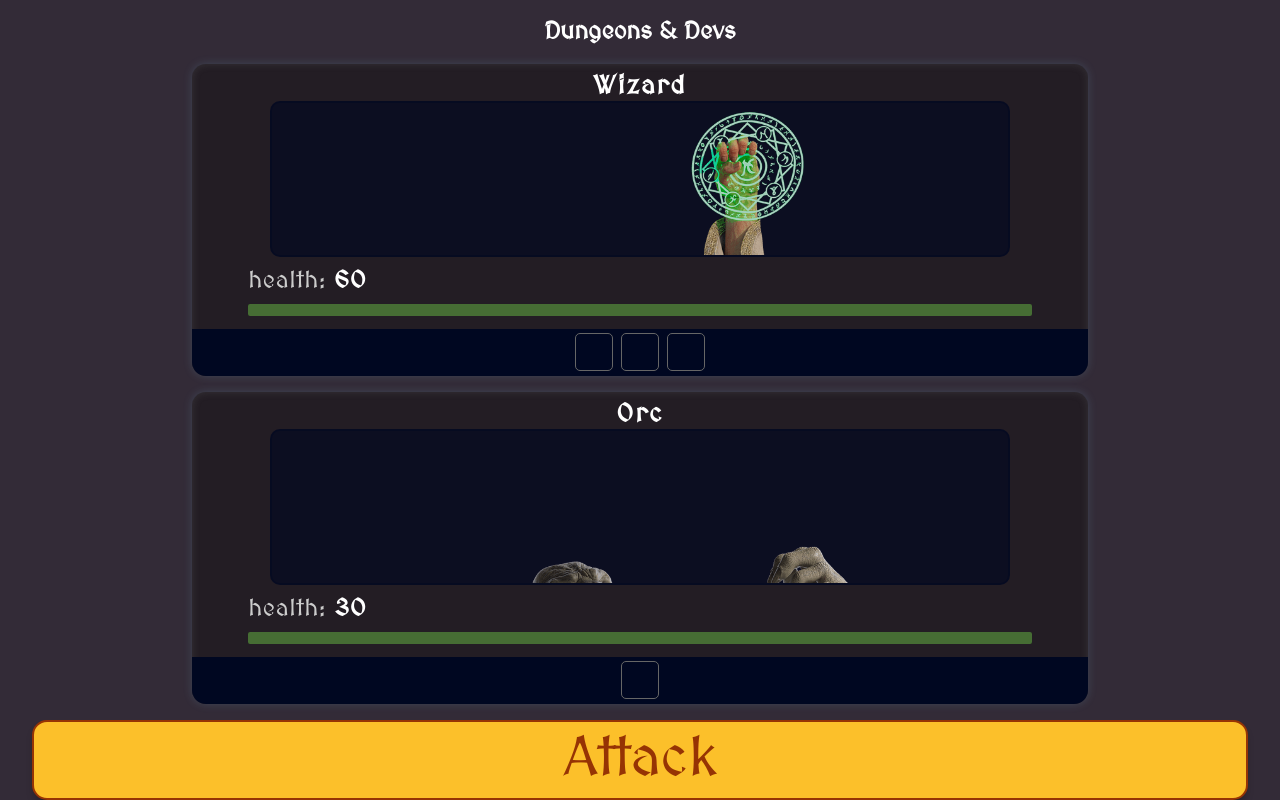
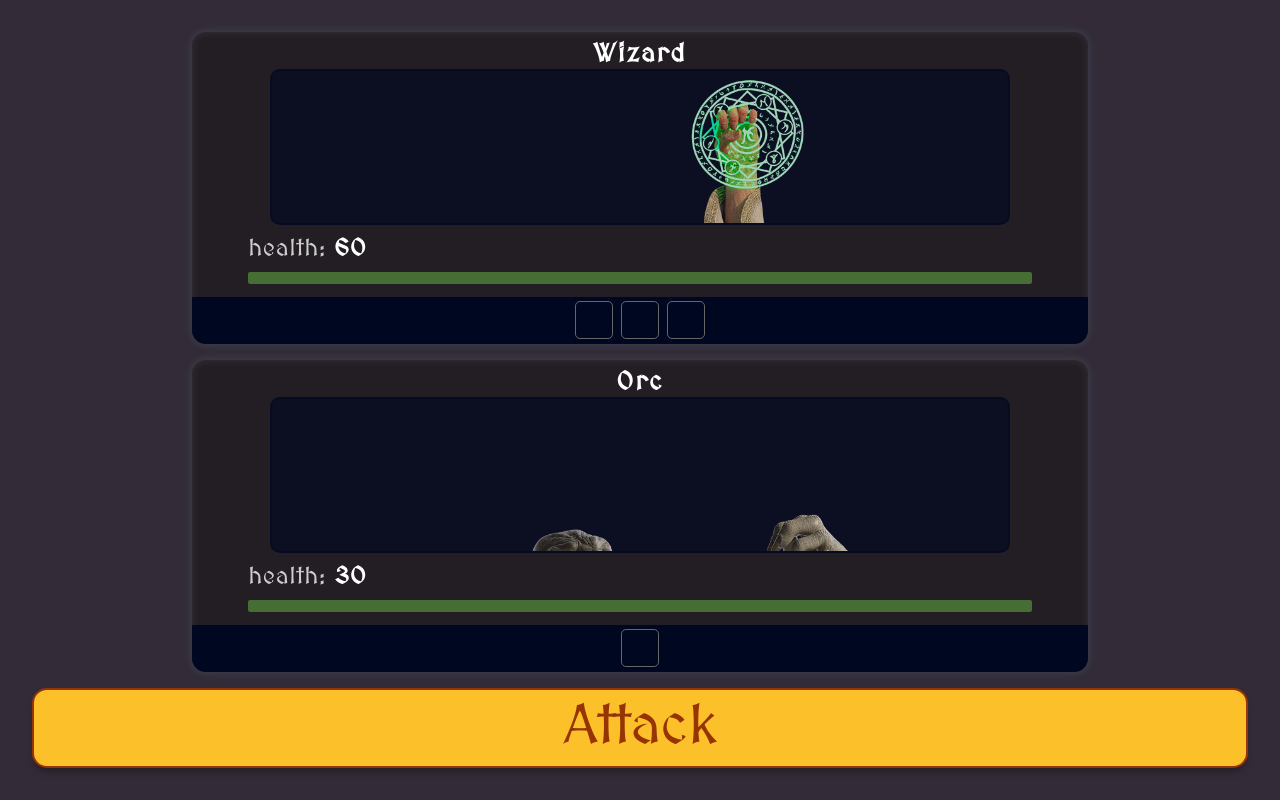
Before and after one commit to JaredIannarino/Dice-Game, a plain HTML site: page index.html in a window 1280 px wide. Drawn offline with nearby package versions, Linux system fonts and the light colour scheme.

Commit message:
Commit #5
UI fixes

```diff
--- a/index.css
+++ b/index.css
@@ -26,15 +26,6 @@
     height: 100%;
     width: 100%;
   }
-
-.title{
-    display: flex;
-    justify-content: center;
-    align-items: center;
-    font-size: 1.5rem;
-    margin: 0;
-    height: 10vh;
-}
 
   .play {
     display: flex;
--- a/index.html
+++ b/index.html
@@ -8,7 +8,6 @@
     </head>
     <body>
         <main>
-            <h1 class="title">Dungeons & Devs</h1>
             <section class="play">
                 <div id="hero">
                 </div>
```
